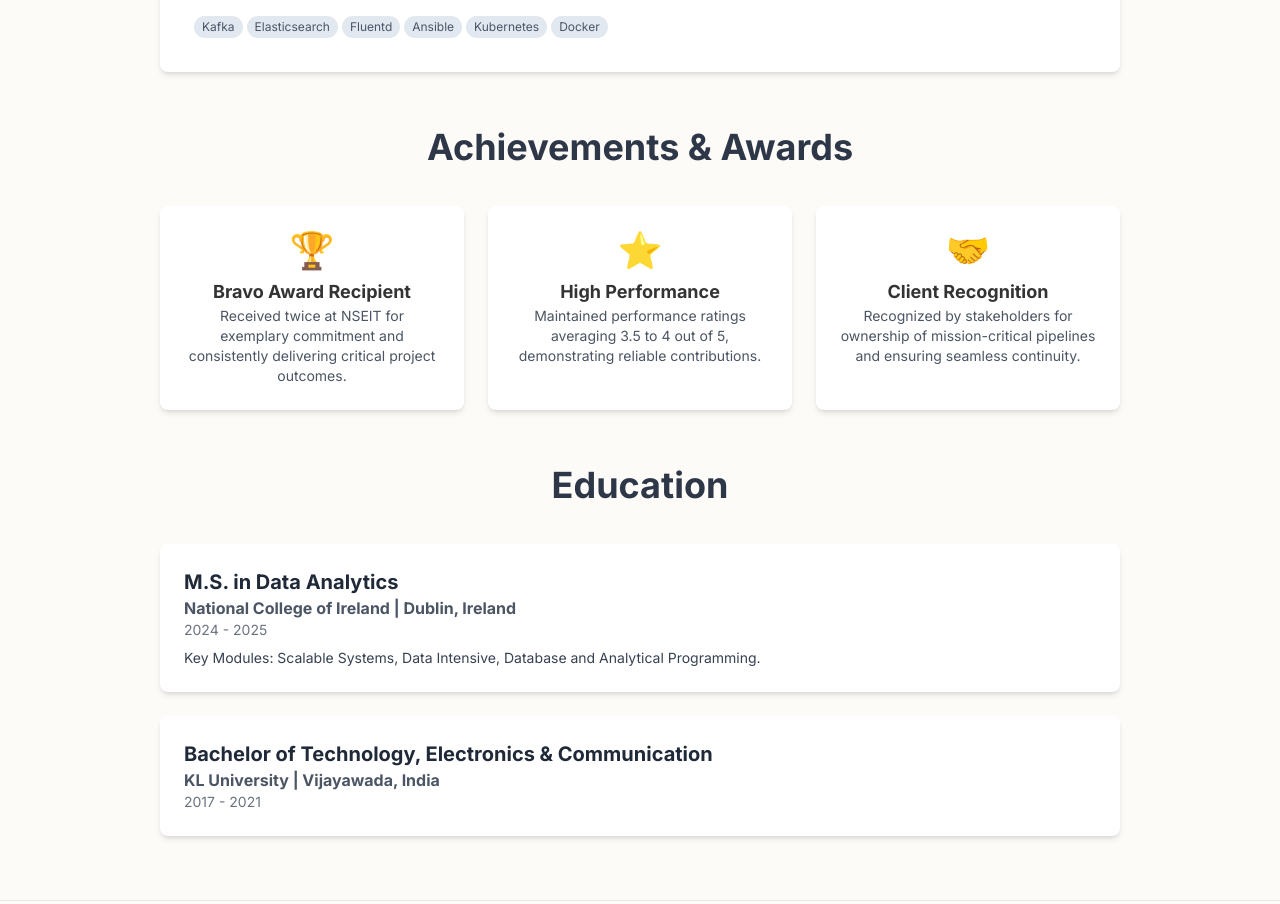
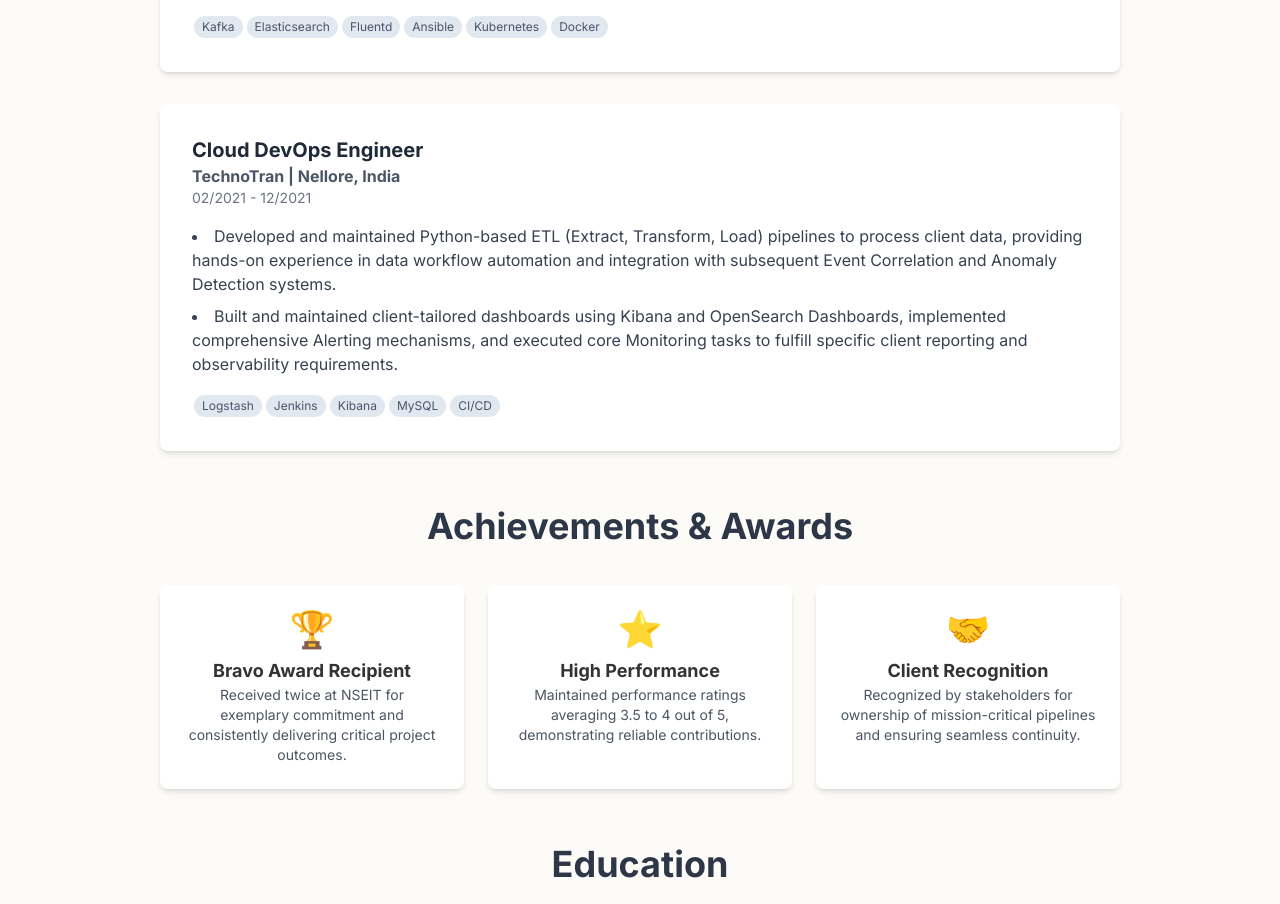
Before and after one commit to srujith07/resume, a plain HTML site: page index.html in a window 1280 px wide. Shown: the part 2796-3700 px from the top of the page. Drawn offline with nearby package versions, Linux system fonts and the light colour scheme.

Commit message:
Update index.html

```diff
--- a/index.html
+++ b/index.html
@@ -206,6 +206,20 @@
                     <span class="tech-tag">Kafka</span><span class="tech-tag">Elasticsearch</span><span class="tech-tag">Fluentd</span><span class="tech-tag">Ansible</span><span class="tech-tag">Kubernetes</span><span class="tech-tag">Docker</span>
                 </div>
             </div>
+            <div id="exp-techno" class="bg-white p-6 md:p-8 rounded-lg shadow-md mb-8 scroll-mt-20">
+                <h3 class="text-xl font-bold text-gray-800">Cloud DevOps Engineer</h3>
+                <p class="text-md font-semibold text-gray-600">TechnoTran | Nellore, India</p>
+                <p class="text-sm text-gray-500 mb-4">02/2021 - 12/2021</p>
+                <ul class="list-disc list-inside text-gray-700 space-y-2">
+                    <li>Developed and maintained Python-based ETL (Extract, Transform, Load) pipelines to process client data, providing hands-on experience in
+data workflow automation and integration with subsequent Event Correlation and Anomaly Detection systems.</li>
+                    <li>Built and maintained client-tailored dashboards using Kibana and OpenSearch Dashboards, implemented comprehensive Alerting
+mechanisms, and executed core Monitoring tasks to fulfill specific client reporting and observability requirements.</li>
+                </ul>
+                <div class="mt-4">
+                    <span class="tech-tag">Logstash</span><span class="tech-tag">Jenkins</span><span class="tech-tag">Kibana</span><span class="tech-tag">MySQL</span><span class="tech-tag">CI/CD</span>
+                </div>
+            </div>
         </section>
 
         <section id="achievements" class="mb-12">
```
